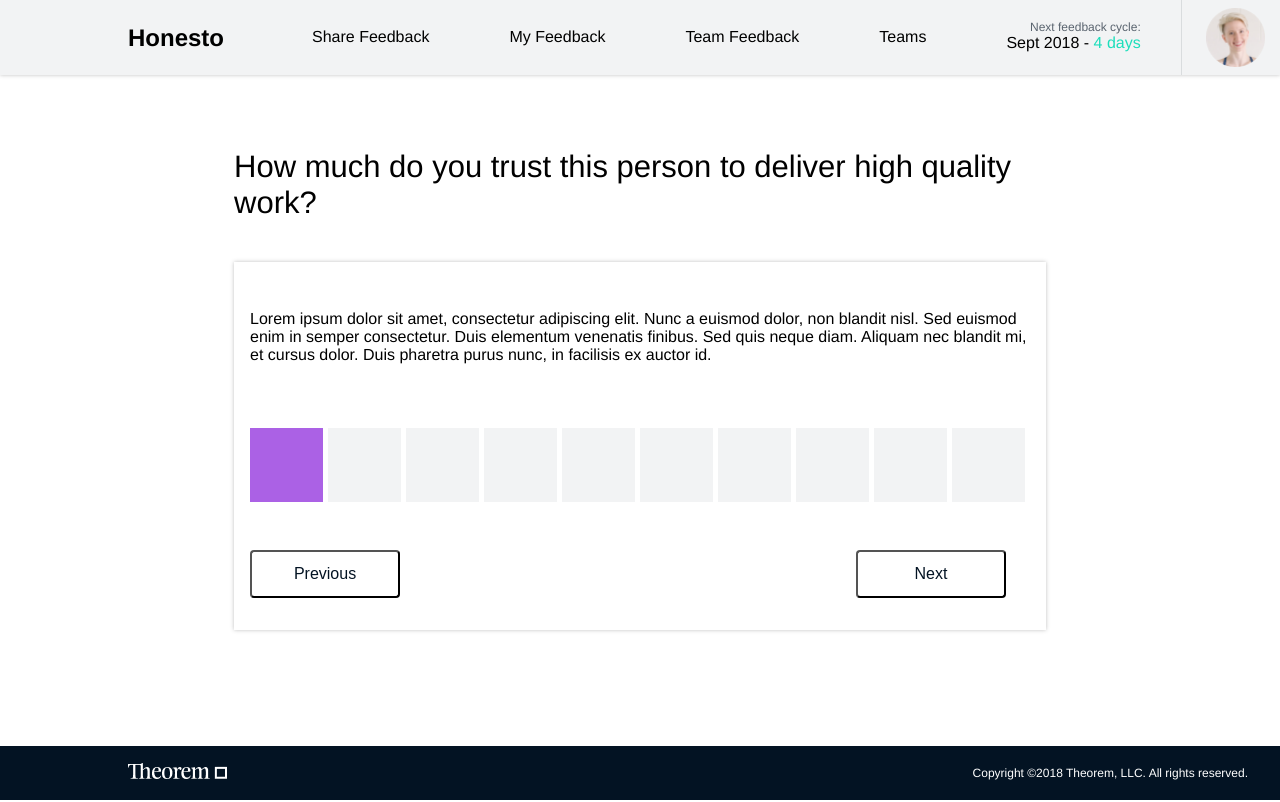
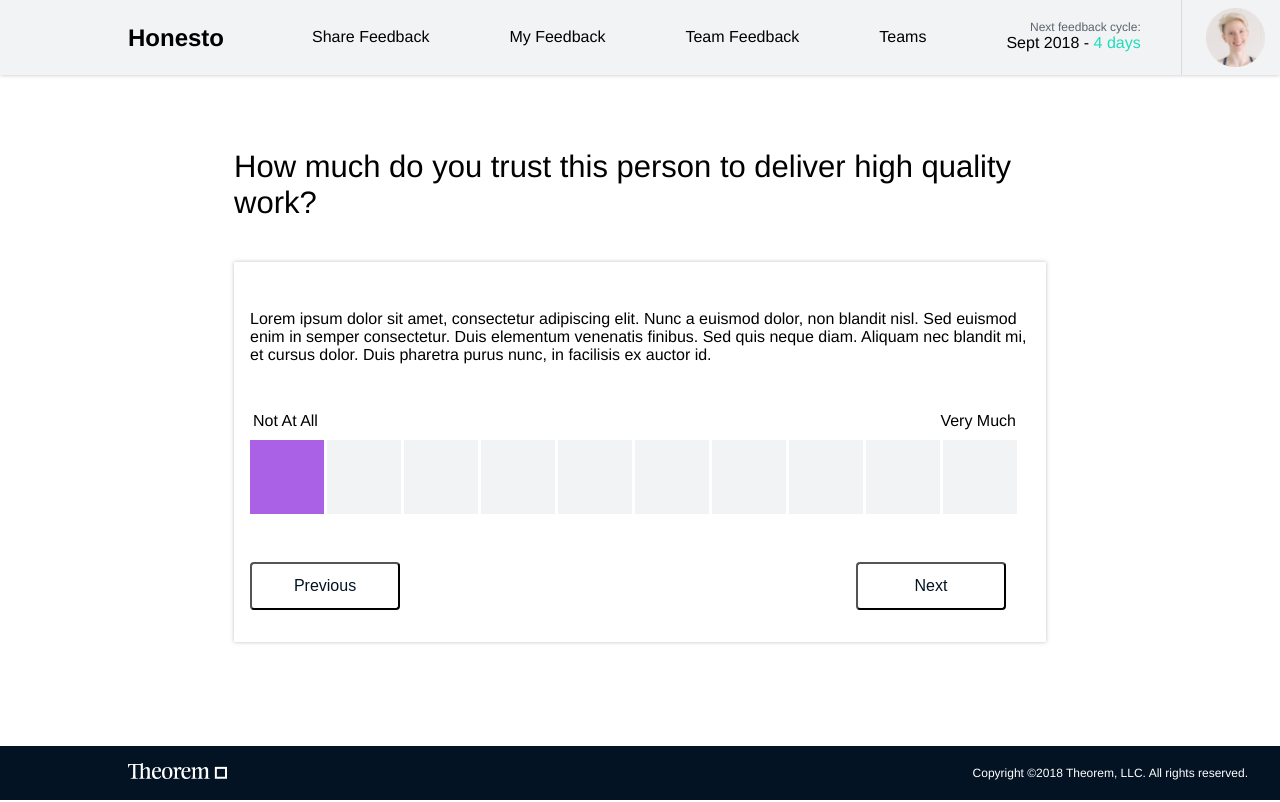
Before and after one commit to luminous3/honesto, a React (Create React App) app: page /questions/1/1 in a window 1280 px wide. Shown: the top 802 px of the page. Built offline with nearby package versions, Linux system fonts and the light colour scheme.

Commit message:
scale smoothing

```diff
--- a/src/components/common/People/PeopleList.js
+++ b/src/components/common/People/PeopleList.js
@@ -6,7 +6,6 @@
 import './PeopleList.css'
 
 const PeopleList = ({ home, people }) => {
-  console.log(people)
   return (
     <div>
       <ul className="people-list">
--- a/src/components/questions/Scale.css
+++ b/src/components/questions/Scale.css
@@ -1,17 +1,31 @@
-.scale ul {
+.scale-list {
   display: flex;
   flex-direction: row;
-  margin-top: 3rem;
+  margin-top: 0.6rem;
 }
 
-.scale li {
+.scale-list li {
   width: 74px;
   height: 74px;
   background-color: #f2f3f4;
-  margin-right: 0.3rem;
+  border-right: 3px solid white;
 }
 
 .scale-list .filled {
   background-color: #ab61e5;
-  border: 0px;
+  border-right: 3px solid white;
 }
+
+.measures {
+  margin-top: 2rem;
+  display: flex;
+  justify-content: space-between;
+}
+
+.measures :first-child {
+  padding-left: 3px;
+}
+
+.measures :last-child {
+  padding-right: 14px;
+}
--- a/src/components/questions/Scale.js
+++ b/src/components/questions/Scale.js
@@ -60,6 +60,10 @@
         <Title>{question.value}</Title>
         <QuestionContainer page={question.id} user={user.id}>
           <p className="scale-content">{question.content}</p>
+          <ul className="measures">
+            <li>Not At All</li>
+            <li>Very Much</li>
+          </ul>
           <ul className="scale-list">{this.displayUnits()}</ul>
         </QuestionContainer>
       </div>
```
